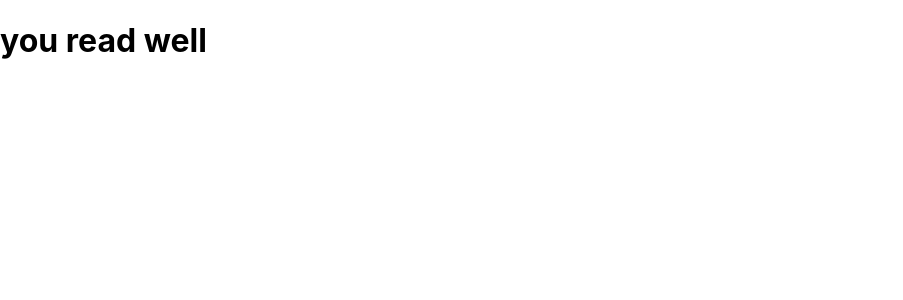
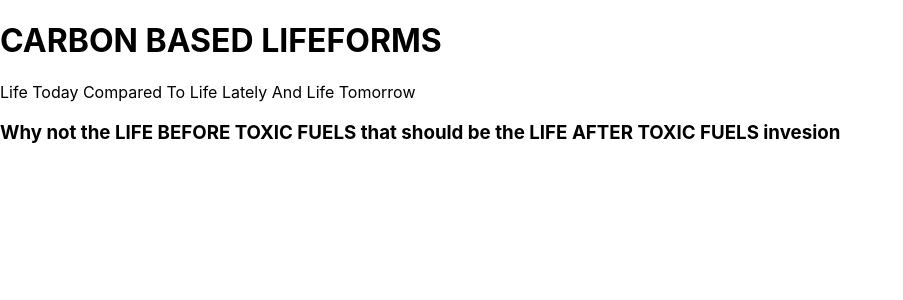
Before and after one commit to na-ka-mya-stellah/learning-react, a React (Create React App) app: page / in a window 1280 px wide. Shown: the top 300 px of the page, without its empty margins (0-903 px from the left). Built offline with nearby package versions, Linux system fonts and the light colour scheme.

Commit message:
Initial commit

```diff
--- a/src/App.js
+++ b/src/App.js
@@ -1,9 +1,14 @@
+
+// example 1
 import Read from "./components/Read"; // import the file, React will get the function
+import Count from "./components/Count";
+
 
 function App() {
   return (
     <div>
-      <Read />   {/* Use it like a JSX component */}
+      <Read />
+      <Count/>   {/* Use it like a JSX component */}
     </div>
   );
 }
--- /dev/null
+++ b/src/components/Count.jsx
@@ -0,0 +1,9 @@
+function Thought(){
+    return (
+        <div>
+            <h3>Why not the LIFE BEFORE TOXIC FUELS that should be the LIFE AFTER TOXIC FUELS invesion</h3>
+
+        </div>
+    )
+}
+export default Thought;
--- a/src/components/Read.jsx
+++ b/src/components/Read.jsx
@@ -1,4 +1,11 @@
-function Read(){
-    return <h1>you read well</h1>
+
+// example 1
+function Lead(){
+    return (
+        <div>
+         <h1>CARBON BASED LIFEFORMS</h1>
+        <p>Life Today Compared To Life Lately And Life Tomorrow</p>
+    </div>
+    )
 }
-export default Read;
+export default Lead;
```
